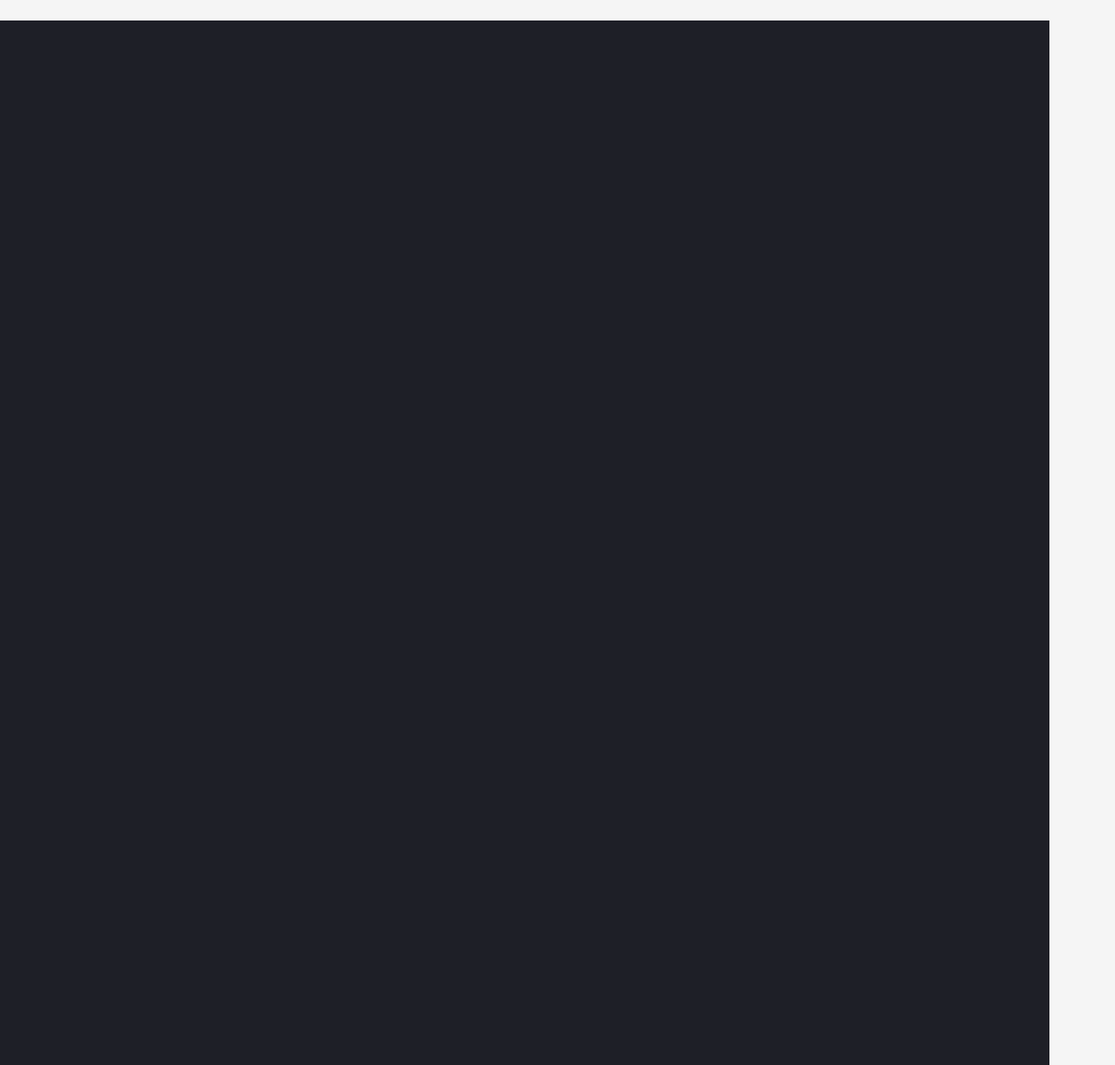
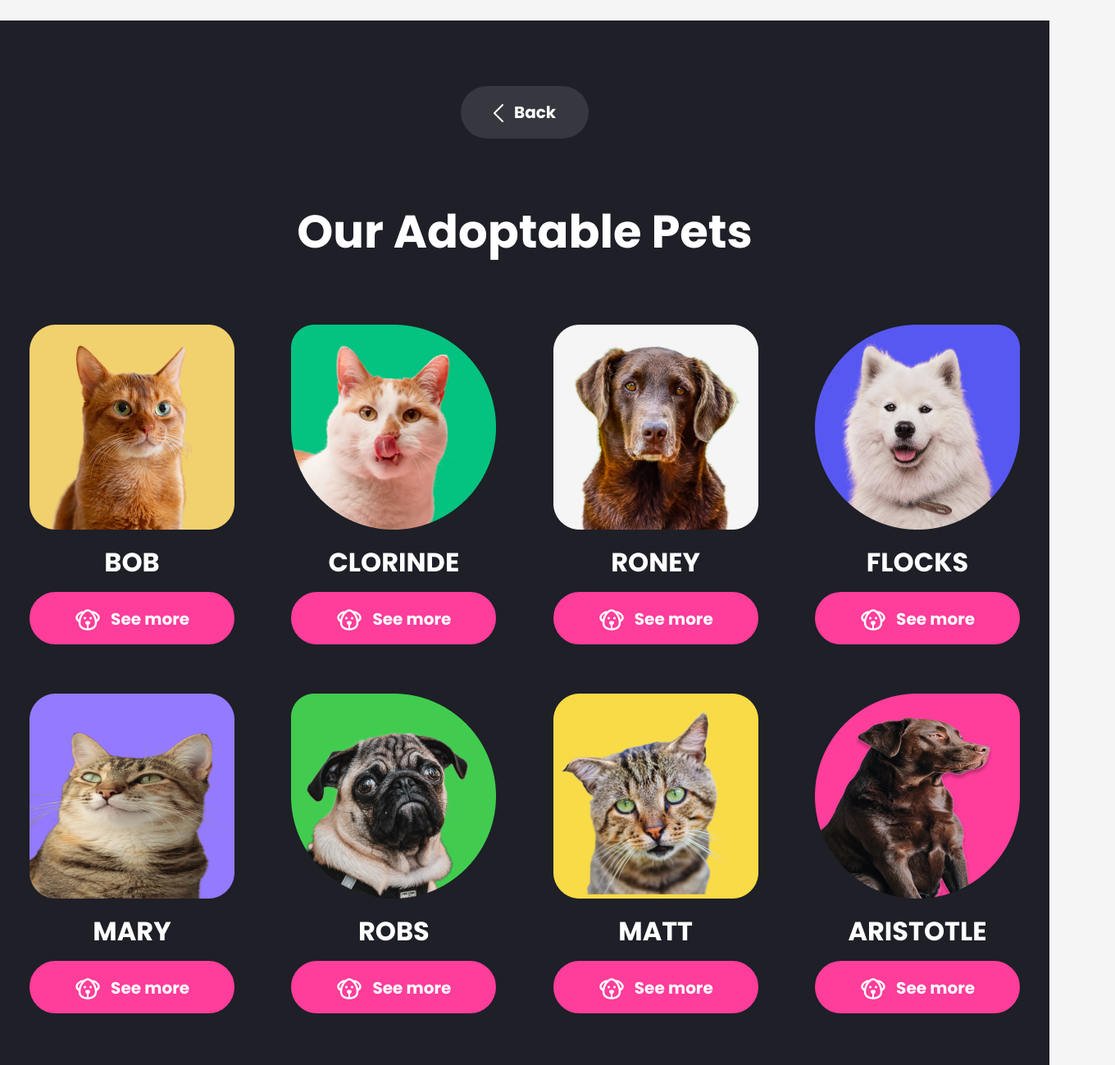
Before and after one commit to mariialauraa/challenge-I, a plain HTML site: page pages/adoptables_page/index.htm in a window 1280 px wide. Shown: the part 107-1406 px from the top of the page at 82% size, 1360 px wide, since content can reach past the window. Drawn offline with Linux system fonts and the light colour scheme.

Commit message:
Finalizando Adoptables Page

```diff
--- a/pages/adoptables_page/index.htm
+++ b/pages/adoptables_page/index.htm
@@ -30,6 +30,89 @@
     </header>
 
     <section id="stats-block">
+        <div class="main-content">
+            <div class="text-info">
+                <button class="btn btn-back">
+                    <img src="../../public/assets/back_icon.svg" alt="back icon">
+                    Back
+                </button>
+                <div class="title">
+                    <h2>
+                        Our Adoptable Pets
+                    </h2>
+                </div>
+            </div>
+            <div class="carousel">
+                <div class="row">
+                    <div>
+                        <img src="../../public/assets/bob.png" alt="cat">
+                        <h3>BOB</h3>
+                        <button class="btn btn-more">
+                            <img src="../../public/assets/dog-icon.svg" alt="dog icon">
+                            See more
+                        </button>
+                    </div>
+                    <div>
+                        <img src="../../public/assets/clorinde.png" alt="cat">
+                        <h3>CLORINDE</h3>
+                        <button class="btn btn-more">
+                            <img src="../../public/assets/dog-icon.svg" alt="dog icon">
+                            See more
+                        </button>
+                    </div>
+                    <div>
+                        <img src="../../public/assets/roney.png" alt="dog">
+                        <h3>RONEY</h3>
+                        <button class="btn btn-more">
+                            <img src="../../public/assets/dog-icon.svg" alt="dog icon">
+                            See more
+                        </button>
+                    </div>
+                    <div>
+                        <img src="../../public/assets/flocks.png" alt="dog">
+                        <h3>FLOCKS</h3>
+                        <button class="btn btn-more">
+                            <img src="../../public/assets/dog-icon.svg" alt="dog icon">
+                            See more
+                        </button>
+                    </div>
+                </div>
+                <div class="row">
+                    <div>
+                        <img src="../../public/assets/mary.png" alt="cat">
+                        <h3>MARY</h3>
+                        <button class="btn btn-more">
+                            <img src="../../public/assets/dog-icon.svg" alt="dog icon">
+                            See more
+                        </button>
+                    </div>
+                    <div>
+                        <img src="../../public/assets/robs.png" alt="dog">
+                        <h3>ROBS</h3>
+                        <button class="btn btn-more">
+                            <img src="../../public/assets/dog-icon.svg" alt="dog icon">
+                            See more
+                        </button>
+                    </div>
+                    <div>
+                        <img src="../../public/assets/matt.png" alt="cat">
+                        <h3>MATT</h3>
+                        <button class="btn btn-more">
+                            <img src="../../public/assets/dog-icon.svg" alt="dog icon">
+                            See more
+                        </button>
+                    </div>
+                    <div>
+                        <img src="../../public/assets/aristotle.png" alt="dog">
+                        <h3>ARISTOTLE</h3>
+                        <button class="btn btn-more">
+                            <img src="../../public/assets/dog-icon.svg" alt="dog icon">
+                            See more
+                        </button>
+                    </div>
+                </div>
+            </div>
+        </div>
     </section>
 
     <footer>
--- a/pages/adoptables_page/styles.css
+++ b/pages/adoptables_page/styles.css
@@ -72,10 +72,116 @@ body {
 #stats-block {
     width: 100%;
     max-width: 1512px;
-    height: 1289px;
+    max-height: 1289px;
+    background-color: #1E1F27;
     padding: 80px 0px;
     margin: 0;
-    background-color: #1E1F27;
+}
+
+.main-content {
+    width: 100%;
+    max-width: 1208px;
+    max-height: 1129px;
+    margin: auto;
+}
+
+.text-info {
+    width: 100%;
+    max-width: 1208px;
+    height: 211px;
+    display: flex;
+    flex-direction: column;
+    align-items: center;
+    position: relative;
+}
+
+.btn {
+    height: 64px;
+    border-radius: 32px;
+    padding: 16px 32px;
+    font-family: 'Poppins', sans-serif;
+    font-weight: 700;
+    font-size: 20px;
+}
+
+.btn-back {
+    width: 156px;
+    border: none;
+    background-color: #37383F;
+    line-height: 32px;
+    color: white;
+}
+
+.btn-back img {
+    height: 22px;
+    width: 12px;
+    margin-right: 9px;
+    vertical-align: middle;
+}
+
+.title {
+    width: 100%;
+    max-width: 1208px;
+    height: 67px;
+    display: flex;
+    justify-content: center;
+    align-items: center;
+    position: absolute;
+    bottom: 0;
+    left: 0;
+}
+
+h2 {
+    font-family: 'Poppins', sans-serif;
+    font-weight: 700;
+    font-size: 56px;
+    line-height: 67.2px;
+    letter-spacing: -2%;
+    text-align: center;
+    color: #FFFFFF;
+}
+
+.carousel {
+    width: 100%;
+    max-width: 1208px;
+    max-height: 838px;
+    margin-top: 80px;
+    display: flex;
+    flex-direction: column;
+    box-sizing: border-box;
+}
+
+.row {
+    display: flex;
+    justify-content: space-between;
+}
+
+.row div {
+    text-align: center;
+}
+
+.row h3 {
+    font-family: 'Poppins', sans-serif;
+    font-weight: 700;
+    font-size: 32px;
+    letter-spacing: -2%;
+    color: #FFFFFF;
+    margin: 12px 0;
+}
+
+.btn-more {
+    width: 250px;
+    border: 2px solid #FF3D9A;
+    background-color: #FF3D9A;
+    color: white;
+    margin-bottom: 60px;
+}
+
+.btn-more img {
+    height: 32px;
+    width: 32px;
+    margin-right: 8px;
+    vertical-align: middle;
 }
 
 /* footer */
@@ -83,8 +189,8 @@ footer {
     width: 100%;
     max-width: 1512px;
     max-height: 603px;
+    background-color: #F5F5F5;
     padding: 80px 0px;
-    background-color: #F5F5F5;
     margin: 0;
 }
 
@@ -92,8 +198,7 @@ footer {
     width: 100%;
     max-width: 1208px;
     height: 443px;
-    margin: 80px 80px 152px 152px;
-    background-color: #F5F5F5;
+    margin: auto;
 }
 
 .container-footer {
```
Also changed, not shown: public/assets/aristotle.png (added), public/assets/bob.png (added), public/assets/clorinde.png (added), public/assets/dog-icon.svg (added), public/assets/flocks.png (added), public/assets/mary.png (added), public/assets/matt.png (added), public/assets/robs.png (added), public/assets/roney.png (added).
